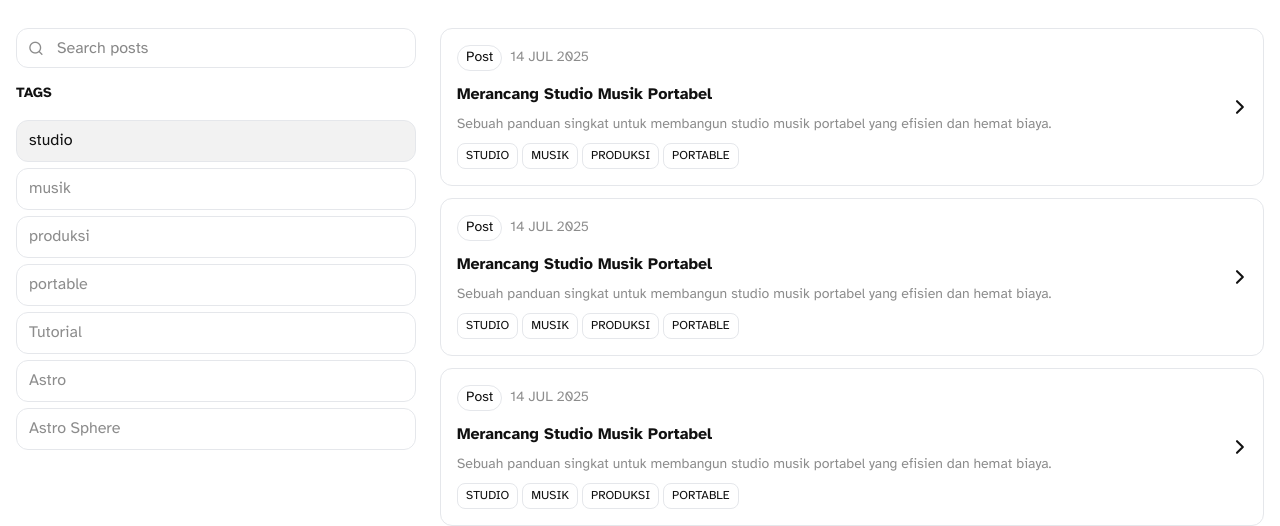
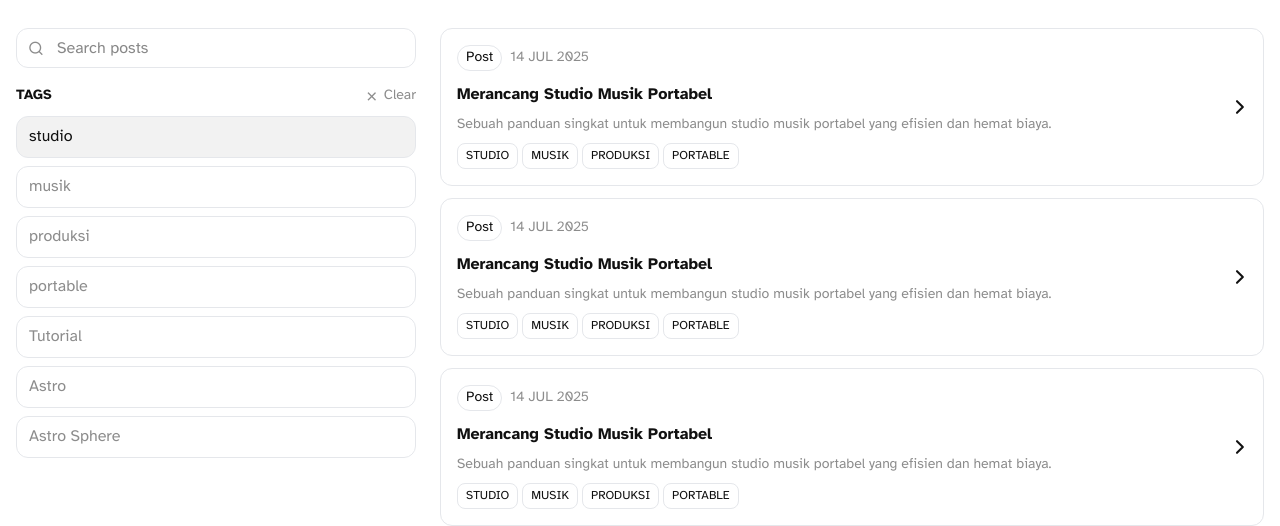
Before and after one commit to c0desk1/bimaakbar-web, an Astro site: page /blog in a window 1280 px wide. Both pictures are taken after a click on the button "studio". Shown: the part 324-850 px from the top of the page. Built offline with nearby package versions, Linux system fonts and the light colour scheme; Astro itself is replaced by a stand-in of ours.

Commit message:
Update BlogFilter.tsx

```diff
--- a/src/components/BlogFilter.tsx
+++ b/src/components/BlogFilter.tsx
@@ -37,10 +37,24 @@ export default function BlogFilter({ posts, tags }: Props) {
                 <div className="col-span-3 sm:col-span-1 pt-16">
                     <div className="sticky top-28">
                         <SearchBar value={search} onChange={(e) => setSearch(e.target.value)} placeholder="Search posts" />
-                        <div className="relative flex flex-row justify-between w-full">
-                            <p className="text-sm font-semibold uppercase my-4 text-[var(--color-fg)]">Tags</p>
+                        <div className="flex items-center justify-between w-full mt-4 mb-2">
+                            <p className="text-sm font-semibold uppercase text-[var(--color-fg)]">Tags</p>
+                            <div className="h-6">
+                                {selectedTags.length > 0 ? (
+                                <button
+                                    onClick={() => setSelectedTags([])}
+                                    className="flex items-center gap-1 text-sm font-medium text-[var(--color-muted)] hover:text-[var(--color-fg)] cursor-pointer transition"
+                                    title="Clear Filters"
+                                >
+                                    <i className="ri-close-line text-base" />
+                                    <span className="hidden sm:inline">Clear</span>
+                                </button>
+                                ) : (
+                                <span className="invisible">Clear</span>
+                                )}
+                            </div>
                         </div>
-                        <ul className="flex flex-wrap sm:flex-col gap-1.5">
+                        <ul className="flex flex-wrap sm:flex-col gap-2">
                             {tags.map(tag => (
                                 <li key={tag} className="sm:w-full">
                                     <button
```
